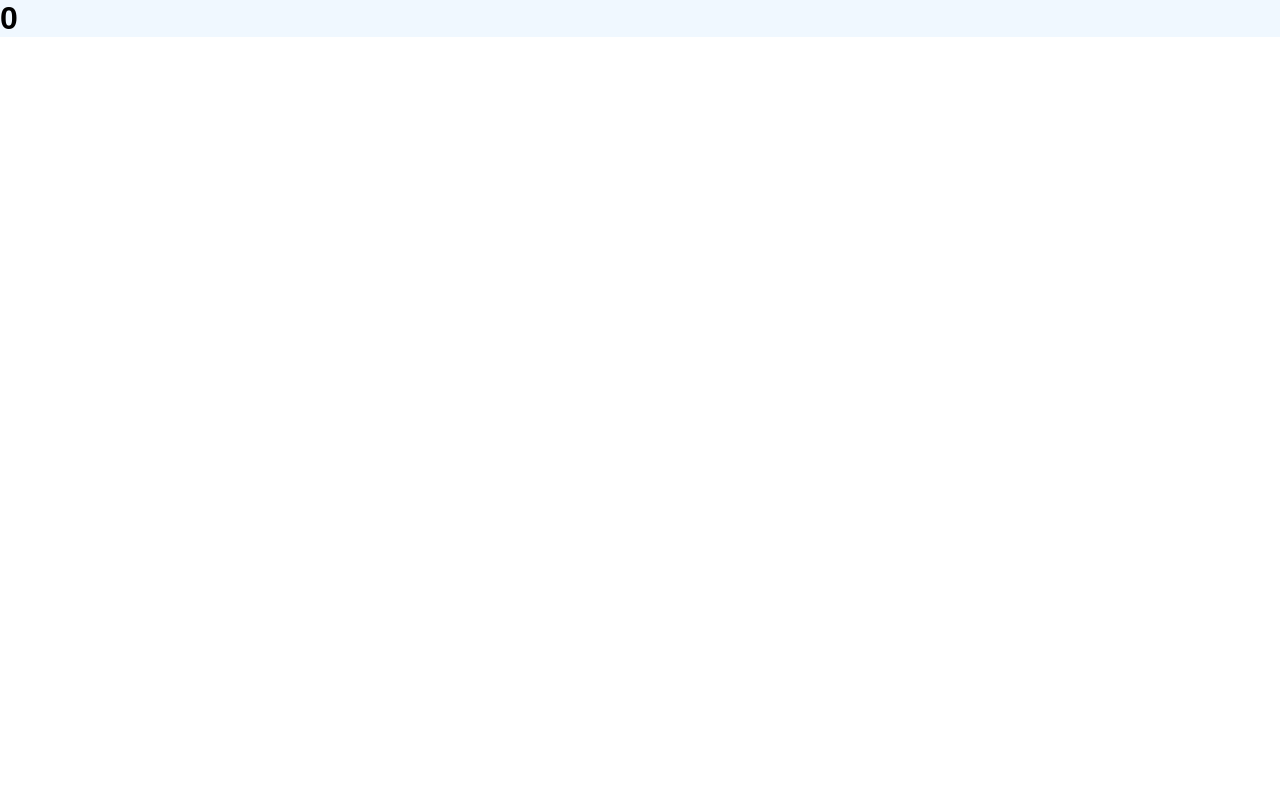
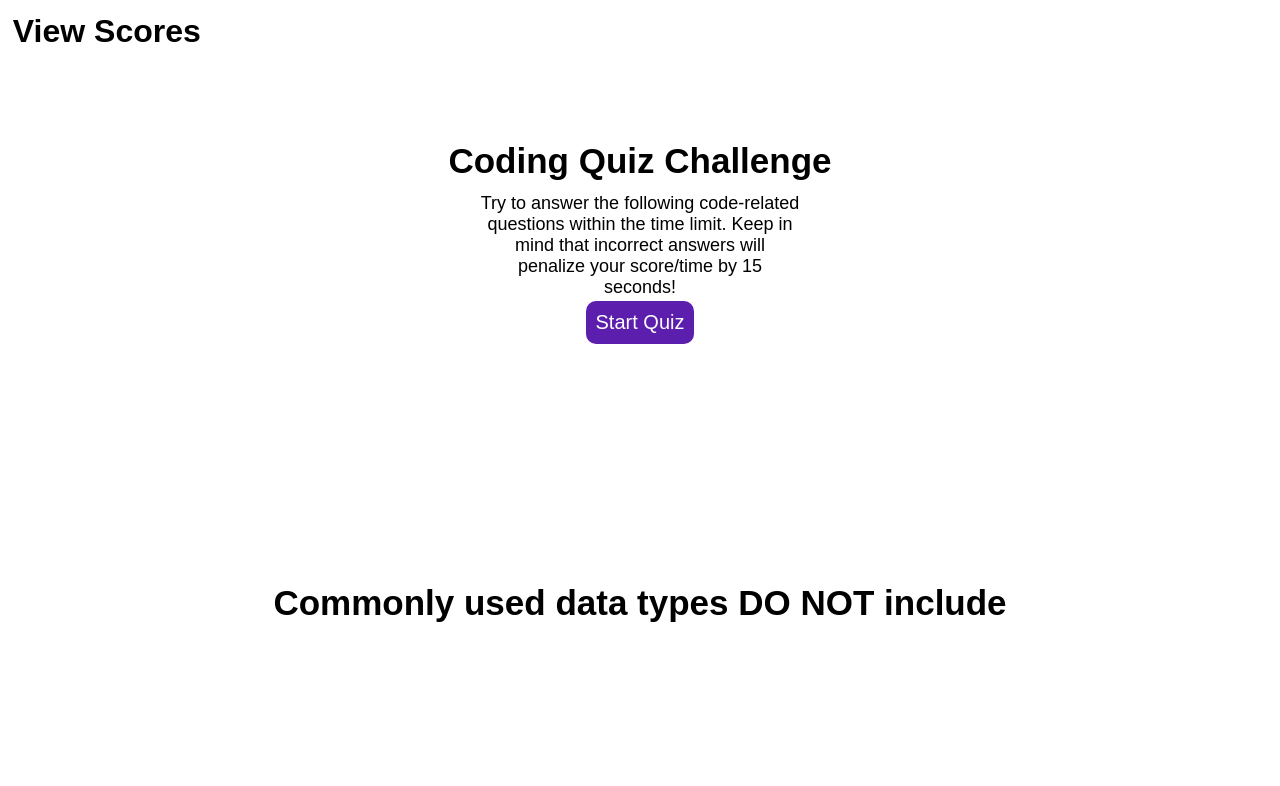
Before and after one commit to migavg/code-quiz, a plain HTML site: page index.html in a window 1280 px wide. Drawn offline with Linux system fonts and the light colour scheme.

Commit message:
added variable to swith through out the DOM and add classes to hide certain element ids

```diff
--- a/assets/css/style.css
+++ b/assets/css/style.css
@@ -10,7 +10,59 @@
 .topContainer {
 
     display: flex;
-    background-color: aliceblue;
     justify-content: space-between;
+    margin: 1%;
 
 }
+
+.quizBox {
+
+    display: flex;
+    justify-content: center;
+    align-items: center;
+    height: 45%;
+    flex-direction: column;
+}
+
+h2 {
+font-size: 35px;
+
+}
+
+
+p {
+    display: flex;
+    height: 30%;
+    width: 25%;
+    text-align: center;
+    color: black;
+    padding-top: 1%;
+    font-size: large;
+}
+
+.startBtn {
+
+    background-color: rgb(92, 30, 173);
+    padding: 10px;
+    border-radius: 10px;
+    font-size: 20px;
+    font-family: Arial, Helvetica, sans-serif;
+    color: white;
+    border: 0ch;
+}
+
+.startBtn:hover {
+
+    background-color: rgb(43, 9, 87);
+    padding: 10px;
+    border-radius: 10px;
+    font-size: 20px;
+    font-family: Arial, Helvetica, sans-serif;
+    color: white;
+    border: 0ch;
+    cursor: pointer;
+}
+
+.hide {
+    display: none;
+}
--- a/assets/js/script.js
+++ b/assets/js/script.js
@@ -1,34 +1,26 @@
+var startButton = document.getElementById("start-button");
+var quizTimer = document.querySelector(".timer");
+var secondsLeft = 76;
+var startPage = document.getElementById("start-page");
 
 
 
 
 
-var quizTimer = document.querySelector(".timer");
-var secondsLeft = 5;
+// timer function
+function startQuiz() {
+    var timeInterval = setInterval(function () {
+        secondsLeft--;
+        quizTimer.textContent = "Time Remaining: " + secondsLeft;
 
+        if (secondsLeft === 0) {
+            clearInterval(timeInterval);
+        }
+    }, 1000);
 
+startButton.classList.add("hide");
+startPage.classList.add("hide");
 
+}
 
-
-function runTimer() {
-    var timeInterval = setInterval(function() {
-        secondsLeft--;
-
-    quizTimer.textContent = secondsLeft;
-
-    if(secondsLeft === 0) {
-        clearInterval(timeInterval);
-    }
-    },1000);
-
-    }
-
-
-
-
-
-
-
-
-
-    runTimer();
+startButton.addEventListener("click", startQuiz);
--- a/index.html
+++ b/index.html
@@ -1,18 +1,36 @@
 <html lang="en">
+
 <head>
     <meta charset="UTF-8">
     <meta http-equiv="X-UA-Compatible" content="IE=edge">
     <meta name="viewport" content="width=device-width, initial-scale=1.0">
-    <title>Document</title>
+    <title>Coding Quiz</title>
     <link rel="stylesheet" href="./assets/css/style.css">
 </head>
+
 <body>
 
 
-<div class="topContainer">
-    <h1 class="timer"></h1>
+    <div class="topContainer">
+        <h1>View Scores</h1>
+        <h1 class="timer"></h1>
+    </div>
+
+
+    <div class="quizBox" id="start-page">
+        <h2>Coding Quiz Challenge</h2>
+        <p>Try to answer the following code-related questions within the time limit.
+            Keep in mind that incorrect answers will penalize your score/time by 15 seconds!
+        </p>
+        <button id="start-button" class="startBtn">Start Quiz</button>
+    </div>
+
+    <div class="quizBox" id="questions-container">
+        <h2> Commonly used data types DO NOT include</h2>
+
+    </div>
+
     <script src="./assets/js/script.js"></script>
-</div>
+</body>
 
-</body>
 </html>
```
